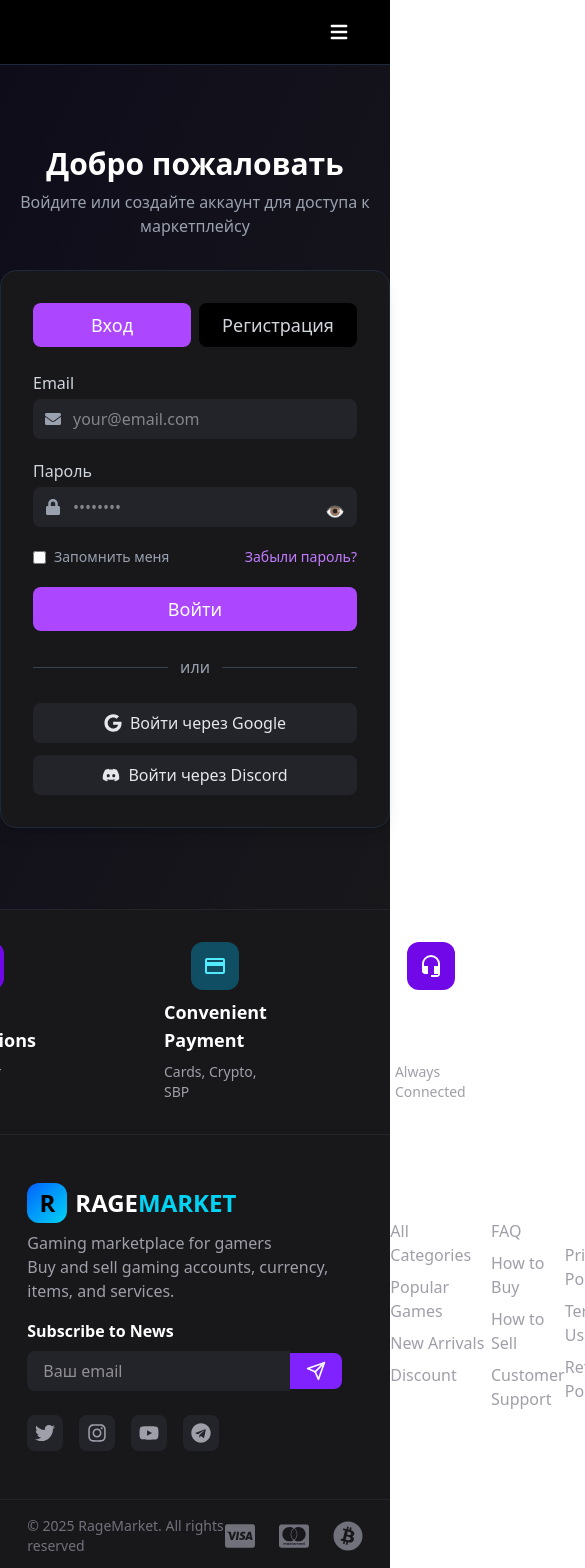
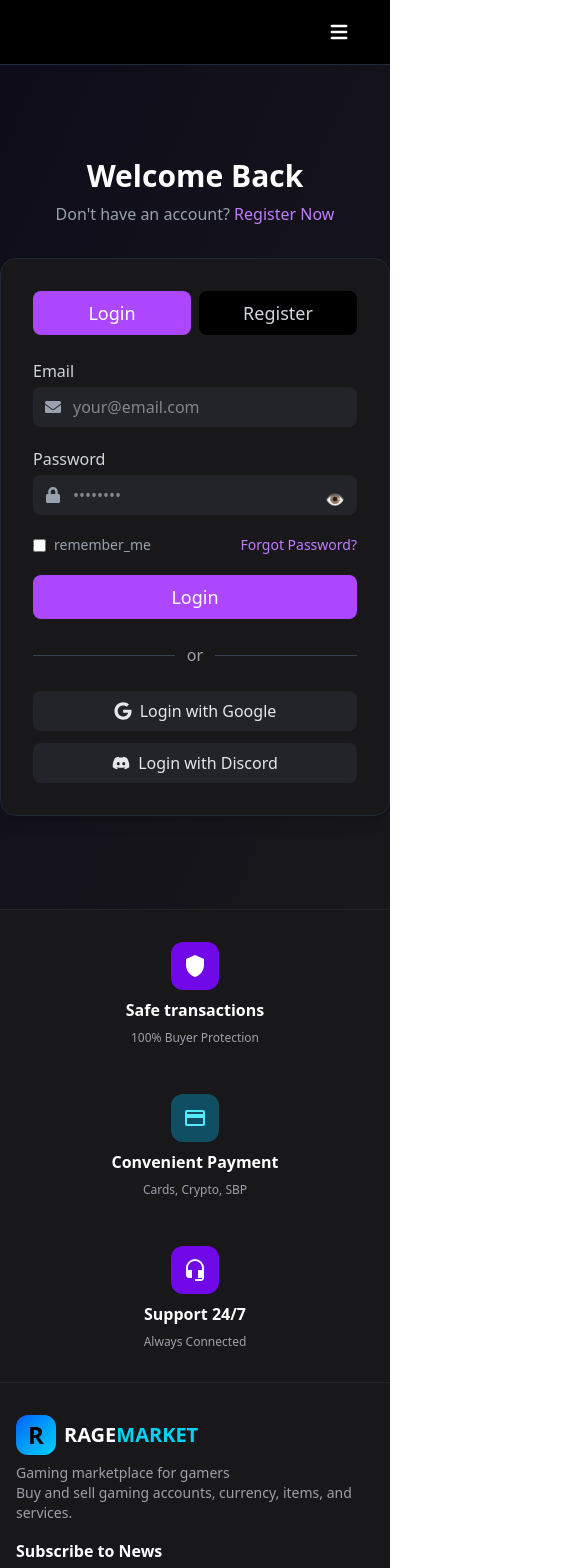
Before and after one commit to pavlikamoiani/RageMarket, a React (Vite) app in the folder rage-frontend/: page /login in a window 390 px wide. Shown: the top 1568 px of the page, 585 px wide, since content can reach past the window. Built offline with nearby package versions, Linux system fonts and the light colour scheme.

Commit message:
Refactor code structure and remove redundant code blocks for improved readability and maintainability

```diff
--- a/rage-frontend/src/assets/components/Auth/Login.jsx
+++ b/rage-frontend/src/assets/components/Auth/Login.jsx
@@ -1,35 +1,37 @@
 import React, { useState } from 'react'
 import { FaEnvelope, FaLock, FaGoogle, FaDiscord, FaUser } from 'react-icons/fa'
+import { useTranslation } from 'react-i18next'
 
 const Login = () => {
 	const [activeTab, setActiveTab] = useState('login')
 	const [showPassword, setShowPassword] = useState(false)
 	const [showRegPassword, setShowRegPassword] = useState(false)
 	const [showRegConfirm, setShowRegConfirm] = useState(false)
+	const { t } = useTranslation()
 
 	return (
 		<div className="min-h-screen flex flex-col items-center justify-center bg-gradient-to-br from-[#0f0c1a] to-[#18181b]">
-			<h2 className="text-3xl font-bold text-white text-center mb-2">Добро пожаловать</h2>
-			<p className="text-gray-400 text-center mb-8">Войдите или создайте аккаунт для доступа к маркетплейсу</p>
+			<h2 className="text-3xl font-bold text-white text-center mb-2">{t("welcome_back")}</h2>
+			<p className="text-gray-400 text-center mb-8">{t("dont_have_account")} <button onClick={() => setActiveTab('register')} className="text-purple-400 hover:underline">{t("register_now")}</button></p>
 			<div className="w-full max-w-md bg-[#18181b] rounded-2xl shadow-lg p-8 border border-gray-800">
 				<div className="flex mb-6">
 					<button
 						className={`flex-1 py-2 rounded-lg font-medium text-lg transition ${activeTab === 'login' ? 'bg-purple-500 text-white' : 'bg-black text-gray-300'}`}
 						onClick={() => setActiveTab('login')}
 					>
-						Вход
+						{t("login")}
 					</button>
 					<button
 						className={`flex-1 py-2 rounded-lg font-medium text-lg transition ml-2 ${activeTab === 'register' ? 'bg-purple-500 text-white' : 'bg-black text-gray-300'}`}
 						onClick={() => setActiveTab('register')}
 					>
-						Регистрация
+						{t("register")}
 					</button>
 				</div>
 				{activeTab === 'login' && (
 					<form className="space-y-5">
 						<div>
-							<label className="block text-gray-300 mb-1">Email</label>
+							<label className="block text-gray-300 mb-1">{t("email")}</label>
 							<div className="relative">
 								<FaEnvelope className="absolute left-3 top-3 text-gray-400" />
 								<input
@@ -40,7 +42,7 @@ const Login = () => {
 							</div>
 						</div>
 						<div>
-							<label className="block text-gray-300 mb-1">Пароль</label>
+							<label className="block text-gray-300 mb-1">{t("password")}</label>
 							<div className="relative">
 								<FaLock className="absolute left-3 top-3 text-gray-400" />
 								<input
@@ -61,22 +63,22 @@ const Login = () => {
 						<div className="flex items-center justify-between text-sm">
 							<label className="flex items-center text-gray-400">
 								<input type="checkbox" className="mr-2 accent-purple-500" />
-								Запомнить меня
+								{t("remember_me")}
 							</label>
-							<a href="#" className="text-purple-400 hover:underline">Забыли пароль?</a>
+							<a href="#" className="text-purple-400 hover:underline">{t("forgot_password")}</a>
 						</div>
 						<button
 							type="submit"
 							className="w-full py-2 rounded-lg bg-purple-500 text-white font-medium text-lg hover:bg-purple-600 transition"
 						>
-							Войти
+							{t("login")}
 						</button>
 					</form>
 				)}
 				{activeTab === 'register' && (
 					<form className="space-y-5">
 						<div>
-							<label className="block text-gray-300 mb-1">Имя пользователя</label>
+							<label className="block text-gray-300 mb-1">{t("username")}</label>
 							<div className="relative">
 								<FaUser className="absolute left-3 top-3 text-gray-400" />
 								<input
@@ -87,7 +89,7 @@ const Login = () => {
 							</div>
 						</div>
 						<div>
-							<label className="block text-gray-300 mb-1">Email</label>
+							<label className="block text-gray-300 mb-1">{t("email")}</label>
 							<div className="relative">
 								<FaEnvelope className="absolute left-3 top-3 text-gray-400" />
 								<input
@@ -98,7 +100,7 @@ const Login = () => {
 							</div>
 						</div>
 						<div>
-							<label className="block text-gray-300 mb-1">Пароль</label>
+							<label className="block text-gray-300 mb-1">{t("password")}</label>
 							<div className="relative">
 								<FaLock className="absolute left-3 top-3 text-gray-400" />
 								<input
@@ -117,7 +119,7 @@ const Login = () => {
 							</div>
 						</div>
 						<div>
-							<label className="block text-gray-300 mb-1">Подтвердите пароль</label>
+							<label className="block text-gray-300 mb-1">{t("confirm_password")}</label>
 							<div className="relative">
 								<FaLock className="absolute left-3 top-3 text-gray-400" />
 								<input
@@ -138,14 +140,14 @@ const Login = () => {
 						<div className="flex items-center text-sm">
 							<input type="checkbox" className="mr-2 accent-purple-500" />
 							<span className="text-gray-400">
-								Я принимаю <a href="#" className="text-purple-400 underline">условия использования</a> и <a href="#" className="text-purple-400 underline">политику конфиденциальности</a>
+								{t("i_accept")} <a href="#" className="text-purple-400 underline">{t("terms_of_use")}</a> {t("and")} <a href="#" className="text-purple-400 underline">{t("privacy_policy")}</a>
 							</span>
 						</div>
 						<button
 							type="submit"
 							className="w-full py-2 rounded-lg bg-gradient-to-r from-purple-500 to-cyan-400 text-white font-medium text-lg hover:opacity-90 transition"
 						>
-							Создать аккаунт
+							{t("create_account")}
 						</button>
 					</form>
 				)}
@@ -153,17 +155,17 @@ const Login = () => {
 					<>
 						<div className="flex items-center my-6">
 							<hr className="flex-1 border-gray-700" />
-							<span className="px-3 text-gray-400">или</span>
+							<span className="px-3 text-gray-400">{t("or")}</span>
 							<hr className="flex-1 border-gray-700" />
 						</div>
 						<div className="space-y-3">
 							<button className="w-full flex items-center justify-center gap-2 py-2 rounded-lg bg-[#23232a] text-gray-200 hover:bg-[#2d2d38] transition">
 								<FaGoogle className="text-lg" />
-								Войти через Google
+								{t("login_with_google")}
 							</button>
 							<button className="w-full flex items-center justify-center gap-2 py-2 rounded-lg bg-[#23232a] text-gray-200 hover:bg-[#2d2d38] transition">
 								<FaDiscord className="text-lg" />
-								Войти через Discord
+								{t("login_with_discord")}
 							</button>
 						</div>
 					</>
--- a/rage-frontend/src/assets/components/Footer.jsx
+++ b/rage-frontend/src/assets/components/Footer.jsx
@@ -6,39 +6,39 @@ import { useTranslation } from 'react-i18next';
 const Footer = () => {
 	const { t } = useTranslation();
 	return (
-		<footer className="w-full bg-[#18181b] border-t border-[#23232a] ">
-			<div className="flex justify-center items-center gap-32 py-8 border-b border-[#23232a]">
-				<div className="flex flex-col items-center gap-2">
+		<footer className="w-full bg-[#18181b] border-t border-[#23232a]">
+			<div className="flex flex-col md:flex-row justify-center items-center gap-6 md:gap-32 py-8 border-b border-[#23232a]">
+				<div className="flex flex-col items-center gap-2 mb-6 md:mb-0">
 					<div className="bg-violet-700 rounded-xl p-3">
 						<MdShield className="text-white text-2xl" />
 					</div>
-					<div className="text-white font-semibold text-lg">{t('Safe_transactions')}</div>
-					<div className="text-zinc-400 text-sm">{t('100%_buyer_protection')}</div>
+					<div className="text-white font-semibold text-base md:text-lg">{t('Safe_transactions')}</div>
+					<div className="text-zinc-400 text-xs md:text-sm">{t('100%_buyer_protection')}</div>
 				</div>
-				<div className="flex flex-col items-center gap-2">
+				<div className="flex flex-col items-center gap-2 mb-6 md:mb-0">
 					<div className="bg-cyan-900 rounded-xl p-3">
 						<MdCreditCard className="text-cyan-300 text-2xl" />
 					</div>
-					<div className="text-white font-semibold text-lg">{t('convenient_payment')}</div>
-					<div className="text-zinc-400 text-sm">{t('cards_crypto_sbp')}</div>
+					<div className="text-white font-semibold text-base md:text-lg">{t('convenient_payment')}</div>
+					<div className="text-zinc-400 text-xs md:text-sm">{t('cards_crypto_sbp')}</div>
 				</div>
 				<div className="flex flex-col items-center gap-2">
 					<div className="bg-violet-700 rounded-xl p-3">
 						<MdHeadsetMic className="text-white text-2xl" />
 					</div>
-					<div className="text-white font-semibold text-lg">{t('support_24_7')}</div>
-					<div className="text-zinc-400 text-sm">{t('always_connected')}</div>
+					<div className="text-white font-semibold text-base md:text-lg">{t('support_24_7')}</div>
+					<div className="text-zinc-400 text-xs md:text-sm">{t('always_connected')}</div>
 				</div>
 			</div>
-			<div className="flex flex-row justify-between px-[7%] py-12 gap-12">
-				<div className="flex flex-col max-w-md">
+			<div className="flex flex-col md:flex-row justify-between px-4 md:px-[7%] py-8 md:py-12 gap-8 md:gap-12">
+				<div className="flex flex-col max-w-md mb-8 md:mb-0">
 					<div className="flex items-center gap-2 mb-2">
 						<div className="w-10 h-10 flex items-center justify-center rounded-xl bg-gradient-to-br from-blue-600 to-cyan-400">
 							<span className="text-black font-extrabold text-2xl">R</span>
 						</div>
-						<span className="text-white font-bold text-2xl">RAGE<span className="text-cyan-400">MARKET</span></span>
+						<span className="text-white font-bold text-xl md:text-2xl">RAGE<span className="text-cyan-400">MARKET</span></span>
 					</div>
-					<div className="text-zinc-400 text-base mb-4">
+					<div className="text-zinc-400 text-sm md:text-base mb-4">
 						{t('gaming_marketplace_for_gamers')}<br />
 						{t('buy_and_sell_gaming_accounts_currency_items_and_services')}
 					</div>
@@ -47,35 +47,35 @@ const Footer = () => {
 						<input
 							type="email"
 							placeholder="Ваш email"
-							className="bg-[#23232a] text-white px-4 py-2 rounded-l-lg outline-none"
+							className="bg-[#23232a] text-white px-3 py-2 rounded-l-lg outline-none text-sm"
 						/>
-						<button className="bg-violet-600 px-4 py-2 rounded-r-lg text-white flex items-center">
+						<button className="bg-violet-600 px-3 py-2 rounded-r-lg text-white flex items-center">
 							<svg className="w-5 h-5" fill="none" stroke="currentColor" strokeWidth="2" viewBox="0 0 24 24">
 								<path d="M22 2L11 13" stroke="currentColor" strokeWidth="2" strokeLinecap="round" strokeLinejoin="round" />
 								<path d="M22 2L15 22L11 13L2 9L22 2Z" stroke="currentColor" strokeWidth="2" strokeLinecap="round" strokeLinejoin="round" />
 							</svg>
 						</button>
 					</div>
-					<div className="flex gap-4">
-						<a href="#" className="bg-[#23232a] rounded-lg p-2 text-zinc-400 hover:text-white"><FaTwitter size={20} /></a>
-						<a href="#" className="bg-[#23232a] rounded-lg p-2 text-zinc-400 hover:text-white"><FaInstagram size={20} /></a>
-						<a href="#" className="bg-[#23232a] rounded-lg p-2 text-zinc-400 hover:text-white"><FaYoutube size={20} /></a>
-						<a href="#" className="bg-[#23232a] rounded-lg p-2 text-zinc-400 hover:text-white"><FaTelegram size={20} /></a>
+					<div className="flex gap-3">
+						<a href="#" className="bg-[#23232a] rounded-lg p-2 text-zinc-400 hover:text-white"><FaTwitter size={18} /></a>
+						<a href="#" className="bg-[#23232a] rounded-lg p-2 text-zinc-400 hover:text-white"><FaInstagram size={18} /></a>
+						<a href="#" className="bg-[#23232a] rounded-lg p-2 text-zinc-400 hover:text-white"><FaYoutube size={18} /></a>
+						<a href="#" className="bg-[#23232a] rounded-lg p-2 text-zinc-400 hover:text-white"><FaTelegram size={18} /></a>
 					</div>
 				</div>
-				<div className="flex flex-1 justify-between">
-					<div>
+				<div className="flex flex-col md:flex-row flex-1 gap-8 md:gap-0 justify-between">
+					<div className="mb-6 md:mb-0">
 						<div className="text-white font-semibold mb-3">{t('marketplace')}</div>
-						<ul className="text-zinc-400 space-y-2">
+						<ul className="text-zinc-400 space-y-2 text-sm md:text-base">
 							<li><a href="#" className="hover:text-white">{t('all_categories')}</a></li>
 							<li><a href="#" className="hover:text-white">{t('popular_games')}</a></li>
 							<li><a href="#" className="hover:text-white">{t('new_arrivals')}</a></li>
 							<li><a href="#" className="hover:text-white">{t('discount')}</a></li>
 						</ul>
 					</div>
-					<div>
+					<div className="mb-6 md:mb-0">
 						<div className="text-white font-semibold mb-3">{t('support')}</div>
-						<ul className="text-zinc-400 space-y-2">
+						<ul className="text-zinc-400 space-y-2 text-sm md:text-base">
 							<li><a href="#" className="hover:text-white">FAQ</a></li>
 							<li><a href="#" className="hover:text-white">{t('how_to_buy')}</a></li>
 							<li><a href="#" className="hover:text-white">{t('how_to_sell')}</a></li>
@@ -84,7 +84,7 @@ const Footer = () => {
 					</div>
 					<div>
 						<div className="text-white font-semibold mb-3">{t('legal_information')}</div>
-						<ul className="text-zinc-400 space-y-2">
+						<ul className="text-zinc-400 space-y-2 text-sm md:text-base">
 							<li><a href="#" className="hover:text-white">{t('privacy_policy')}</a></li>
 							<li><a href="#" className="hover:text-white">{t('terms_of_use')}</a></li>
 							<li><a href="#" className="hover:text-white">{t('refund_policy')}</a></li>
@@ -92,14 +92,14 @@ const Footer = () => {
 					</div>
 				</div>
 			</div>
-			<div className="flex flex-row justify-between items-center px-[7%] py-4 border-t border-[#23232a] text-zinc-500 text-sm">
+			<div className="flex flex-col md:flex-row justify-between items-center px-4 md:px-[7%] py-4 border-t border-[#23232a] text-zinc-500 text-xs md:text-sm gap-3">
 				<div>
 					© 2025 RageMarket. {t('all_rights_reserved')}
 				</div>
-				<div className="flex gap-6 items-center">
-					<FaCcVisa size={30} />
-					<FaCcMastercard size={30} />
-					<FaBitcoin size={30} />
+				<div className="flex gap-4 md:gap-6 items-center">
+					<FaCcVisa size={24} />
+					<FaCcMastercard size={24} />
+					<FaBitcoin size={24} />
 				</div>
 			</div>
 		</footer>
--- a/rage-frontend/src/assets/components/PurchasingProcess.jsx
+++ b/rage-frontend/src/assets/components/PurchasingProcess.jsx
@@ -2,31 +2,31 @@ import React from 'react'
 import { MdPersonAddAlt, MdCreditCard, MdInventory2, MdCheckCircle } from "react-icons/md"
 import { useTranslation } from 'react-i18next';
 
+const PurchasingProcess = () => {
+	const { t } = useTranslation();
+
 	const steps = [
 		{
 			icon: <MdPersonAddAlt className="text-violet-500 text-3xl" />,
-		title: "Регистрация",
-		desc: "Создайте аккаунт бесплатно за минуту"
+			title: t("registration"),
+			desc: t("create_account_for_free_in_a_minute")
 		},
 		{
 			icon: <MdCreditCard className="text-cyan-400 text-3xl" />,
-		title: "Оплата",
-		desc: "Выберите удобный способ оплаты"
+			title: t("payment"),
+			desc: t("choose_a_convenient_payment_method")
 		},
 		{
 			icon: <MdInventory2 className="text-green-400 text-3xl" />,
-		title: "Получение",
-		desc: "Получите товар мгновенно или по доставке"
+			title: t("receiving"),
+			desc: t("receive_the_product_instantly_or_by_delivery")
 		},
 		{
 			icon: <MdCheckCircle className="text-yellow-400 text-3xl" />,
-		title: "Подтверждение",
-		desc: "Подтвердите получение и оставьте отзыв"
+			title: t("confirmation"),
+			desc: t("confirm_receipt_and_leave_feedback")
 		}
 	]
-
-const PurchasingProcess = () => {
-	const { t } = useTranslation();
 
 	return (
 		<div className="w-full py-16 px-[7%] bg-[#18181b]">
--- a/rage-frontend/src/assets/i18n/locales/en/translation.json
+++ b/rage-frontend/src/assets/i18n/locales/en/translation.json
@@ -53,5 +53,27 @@
 	"terms_of_use": "Terms of Use",
 	"refund_policy": "Refund Policy",
 	"all_rights_reserved": "All rights reserved",
-	"Safe_transactions": "Safe transactions"
+	"Safe_transactions": "Safe transactions",
+	"welcome_back": "Welcome Back",
+	"dont_have_account": "Don't have an account?",
+	"register_now": "Register Now",
+	"email": "Email",
+	"password": "Password",
+	"confirm_password": "Confirm Password",
+	"i_accept": "I accept",
+	"and": "and",
+	"create_account": "Create Account",
+	"or": "or",
+	"login_with_google": "Login with Google",
+	"login_with_discord": "Login with Discord",
+	"forgot_password": "Forgot Password?",
+	"already_have_account": "Already have an account?",
+	"login_here": "Login Here",
+	"reset_password": "Reset Password",
+	"enter_your_email_to_reset_password": "Enter your email to reset your password",
+	"send_reset_link": "Send Reset Link",
+	"back_to_login": "Back to Login",
+	"new_password": "New Password",
+	"confirm_new_password": "Confirm New Password",
+	"update_password": "Update Password"
 }
--- a/rage-frontend/src/assets/i18n/locales/es/translation.json
+++ b/rage-frontend/src/assets/i18n/locales/es/translation.json
@@ -53,5 +53,27 @@
 	"terms_of_use": "Términos de uso",
 	"refund_policy": "Política de reembolso",
 	"all_rights_reserved": "Todos los derechos reservados",
-	"Safe_transactions": "Transacciones seguras"
+	"Safe_transactions": "Transacciones seguras",
+	"welcome_back": "Bienvenido de nuevo",
+	"dont_have_account": "¿No tienes una cuenta?",
+	"register_now": "Regístrate ahora",
+	"email": "Correo electrónico",
+	"password": "Contraseña",
+	"confirm_password": "Confirmar contraseña",
+	"i_accept": "Acepto",
+	"and": "y",
+	"create_account": "Crear cuenta",
+	"or": "o",
+	"login_with_google": "Iniciar sesión con Google",
+	"login_with_discord": "Iniciar sesión con Discord",
+	"forgot_password": "¿Olvidaste tu contraseña?",
+	"already_have_account": "¿Ya tienes una cuenta?",
+	"login_here": "Iniciar sesión aquí",
+	"reset_password": "Restablecer contraseña",
+	"enter_your_email_to_reset_password": "Ingresa tu correo electrónico para restablecer tu contraseña",
+	"send_reset_link": "Enviar enlace de restablecimiento",
+	"back_to_login": "Volver a iniciar sesión",
+	"new_password": "Nueva contraseña",
+	"confirm_new_password": "Confirmar nueva contraseña",
+	"update_password": "Actualizar contraseña"
 }
--- a/rage-frontend/src/assets/i18n/locales/ru/translation.json
+++ b/rage-frontend/src/assets/i18n/locales/ru/translation.json
@@ -53,5 +53,27 @@
 	"terms_of_use": "Условия использования",
 	"refund_policy": "Возврат средств",
 	"all_rights_reserved": "Все права защищены",
-	"Safe_transactions": "Безопасные сделки"
+	"Safe_transactions": "Безопасные сделки",
+	"welcome_back": "С возвращением",
+	"dont_have_account": "Нет аккаунта?",
+	"register_now": "Зарегистрируйтесь сейчас",
+	"email": "Электронная почта",
+	"password": "Пароль",
+	"confirm_password": "Подтвердите пароль",
+	"i_accept": "Я принимаю",
+	"and": "и",
+	"create_account": "Создать аккаунт",
+	"or": "или",
+	"login_with_google": "Войти с Google",
+	"login_with_discord": "Войти с Discord",
+	"forgot_password": "Забыли пароль?",
+	"already_have_account": "Уже есть аккаунт?",
+	"login_here": "Войти здесь",
+	"reset_password": "Сбросить пароль",
+	"enter_your_email_to_reset_password": "Введите ваш email для сброса пароля",
+	"send_reset_link": "Отправить ссылку для сброса",
+	"back_to_login": "Вернуться к входу",
+	"new_password": "Новый пароль",
+	"confirm_new_password": "Подтвердите новый пароль",
+	"update_password": "Обновить пароль"
 }
```
Also changed, not shown: rage-frontend/src/assets/components/Banner.jsx (+17 -17 lines), rage-frontend/src/assets/components/Games.jsx (+7 -6 lines), rage-frontend/src/assets/components/Header.jsx (+31 -53 lines), rage-frontend/src/assets/components/HotOffers.jsx (+6 -4 lines), rage-frontend/src/assets/components/NewArrivals.jsx (+4 -3 lines), rage-frontend/src/assets/components/PopulalGames.jsx (+5 -7 lines), rage-frontend/src/assets/images/CS2.jpg (added), rage-frontend/src/assets/images/cs2-2.jpg (added). Lines whose indentation alone changed are shown as unchanged.
